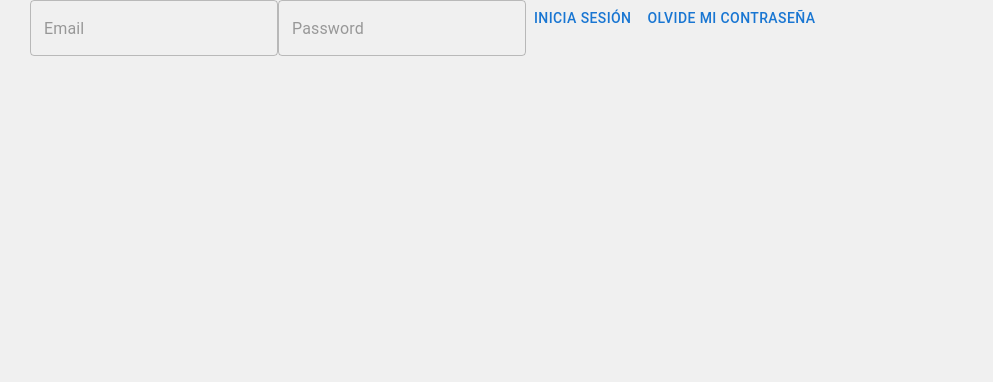
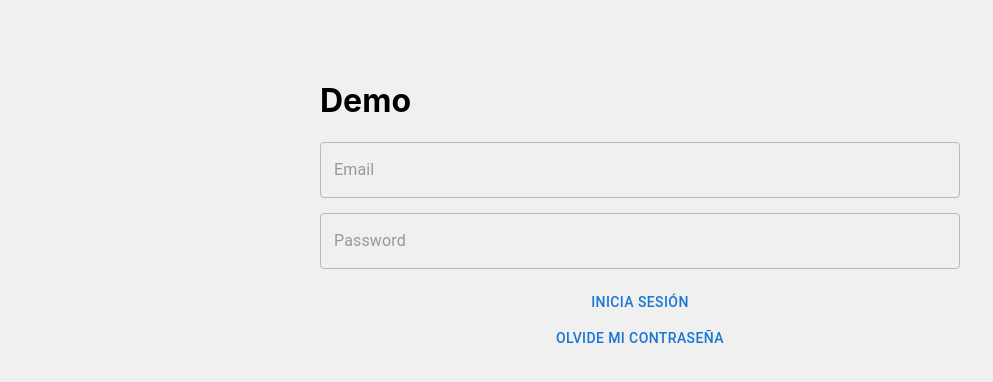
Before and after one commit to gcachuo/Control-QR-Web, a React (Create React App) app: page /login in a window 1280 px wide. Shown: the top 382 px of the page, without its empty margins (0-993 px from the left). Built offline with nearby package versions, Linux system fonts and the light colour scheme; no server answers.

Commit message:
firebase login

```diff
--- a/src/App.tsx
+++ b/src/App.tsx
@@ -20,7 +20,6 @@ import { AuthProvider, useAuth } from "./hooks/useAuth";
 import { getAuth, onAuthStateChanged } from "firebase/auth";
 
 function App() {
-  const { user } = useAuth();
   const [isLoggedIn, setLoggedIn] = useState(false);
 
   useEffect(() => {
@@ -46,10 +45,10 @@ function App() {
     useEffect(() => {
       if (!isLoggedIn) {
         navigation("/login");
-      } else if (location.pathname == "/login") {
+      } else if (location.pathname === "/login") {
         navigation("/home");
       }
-    }, [isLoggedIn]);
+    }, [isLoggedIn, location.pathname, navigation]);
 
     return (
       <Routes>
@@ -74,7 +73,7 @@ function App() {
       <Box
         sx={{
           marginLeft: { md: isLoggedIn ? "200px" : 0 },
-          paddingLeft: "30px",
+          paddingLeft: isLoggedIn ? "30px" : 0,
           backgroundColor: "#f0f0f0",
           height: "100vh",
         }}
--- a/src/configs/firebaseConfig.ts
+++ b/src/configs/firebaseConfig.ts
@@ -14,12 +14,12 @@ const firebaseConfig = {
   appId: "1:911129246688:web:435b3f17a29660dc650985",
   measurementId: "G-WC849PQ6XB",
 };
-let app, auth;
+let app;
 
 if (!getApps().length) {
   try {
     app = initializeApp(firebaseConfig);
-    auth = initializeAuth(app, {
+    initializeAuth(app, {
       persistence: [browserLocalPersistence],
     });
   } catch (error) {
@@ -27,5 +27,5 @@ if (!getApps().length) {
   }
 } else {
   app = getApp();
-  auth = getAuth(app);
+  getAuth(app);
 }
--- a/src/screens/Login.tsx
+++ b/src/screens/Login.tsx
@@ -6,7 +6,6 @@ import {
   sendPasswordResetEmail,
   signInWithEmailAndPassword,
 } from "firebase/auth";
-import toastr from "toastr";
 import {
   Box as View,
   Button,
@@ -45,9 +44,8 @@ export default function LoginScreen() {
 
     sendPasswordResetEmail(getAuth(), email)
       .then(() => {
-        toastr.info(
-          "Revisa tu correo electrónico para restablecer tu contraseña.",
-          "Correo electrónico enviado"
+        setError(
+          "Correo enviado. Revisa tu correo electrónico para restablecer tu contraseña."
         );
       })
       .catch((error) => handleErrors(error));
@@ -89,17 +87,28 @@ export default function LoginScreen() {
   };
 
   return (
-    <View sx={{ marginHorizontal: 60 }}>
+    <View
+      component="form"
+      sx={{
+        paddingTop: "60px",
+        marginLeft: { xs: "60px", sm: "10em", md: "15em", lg: "20em" },
+        marginRight: { xs: "60px", sm: "10em", md: "15em", lg: "20em" },
+        display: "flex",
+        flexDirection: "column",
+      }}
+    >
       {isLoggedIn ? (
         <View style={{ alignItems: "center" }}></View>
       ) : (
         <>
+          <h1>Demo</h1>
           <TextInput
             placeholder="Email"
             value={email}
             onChange={(event: React.ChangeEvent<HTMLInputElement>) =>
               setEmail(event.target.value)
             }
+            variant="outlined"
             style={styles.TextInput}
             autoCapitalize="none"
           />
@@ -109,6 +118,7 @@ export default function LoginScreen() {
             onChange={(event: React.ChangeEvent<HTMLInputElement>) =>
               setPassword(event.target.value)
             }
+            type="password"
             style={styles.TextInput}
           />
           {error && <Text style={{ color: "red" }}>{error}</Text>}
```
